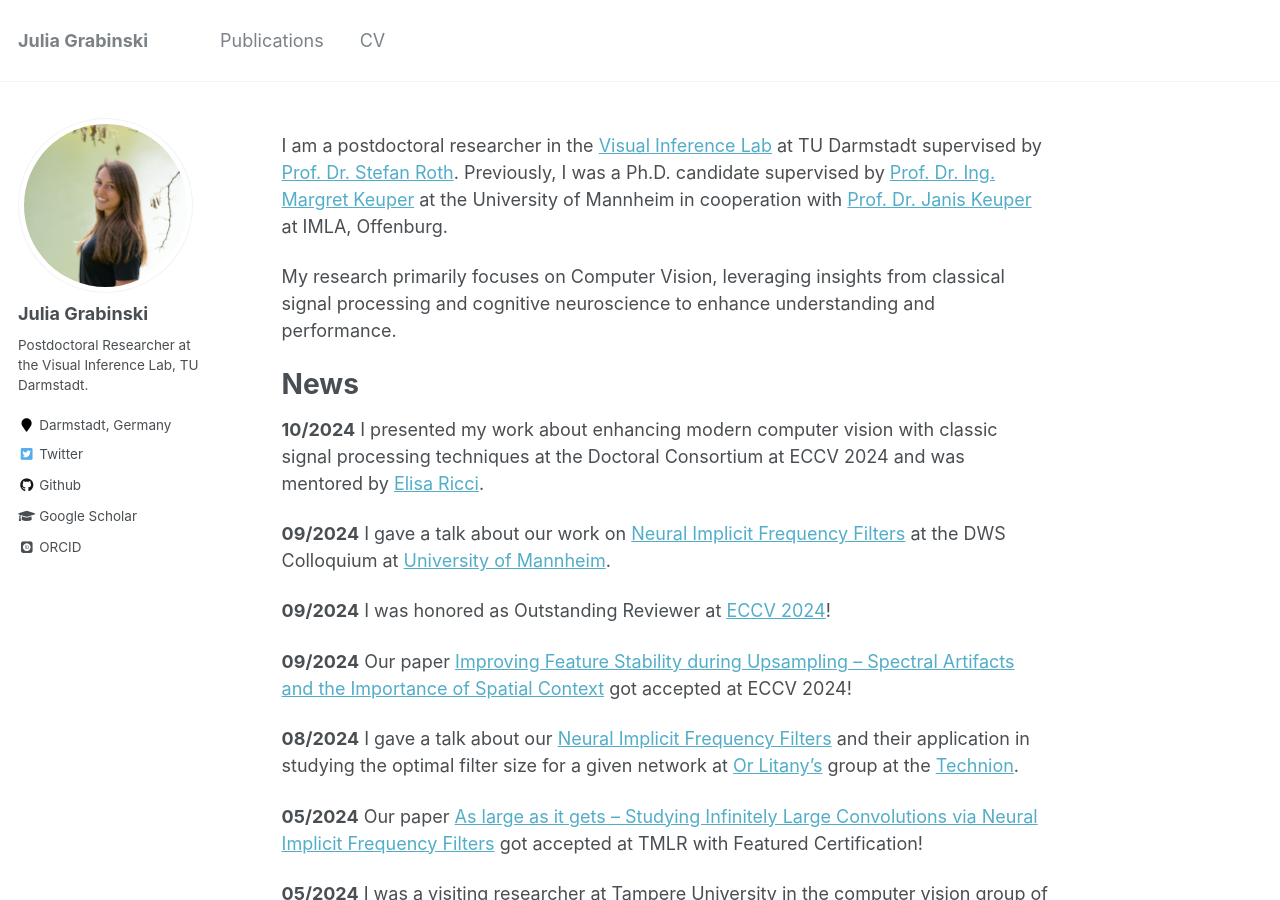
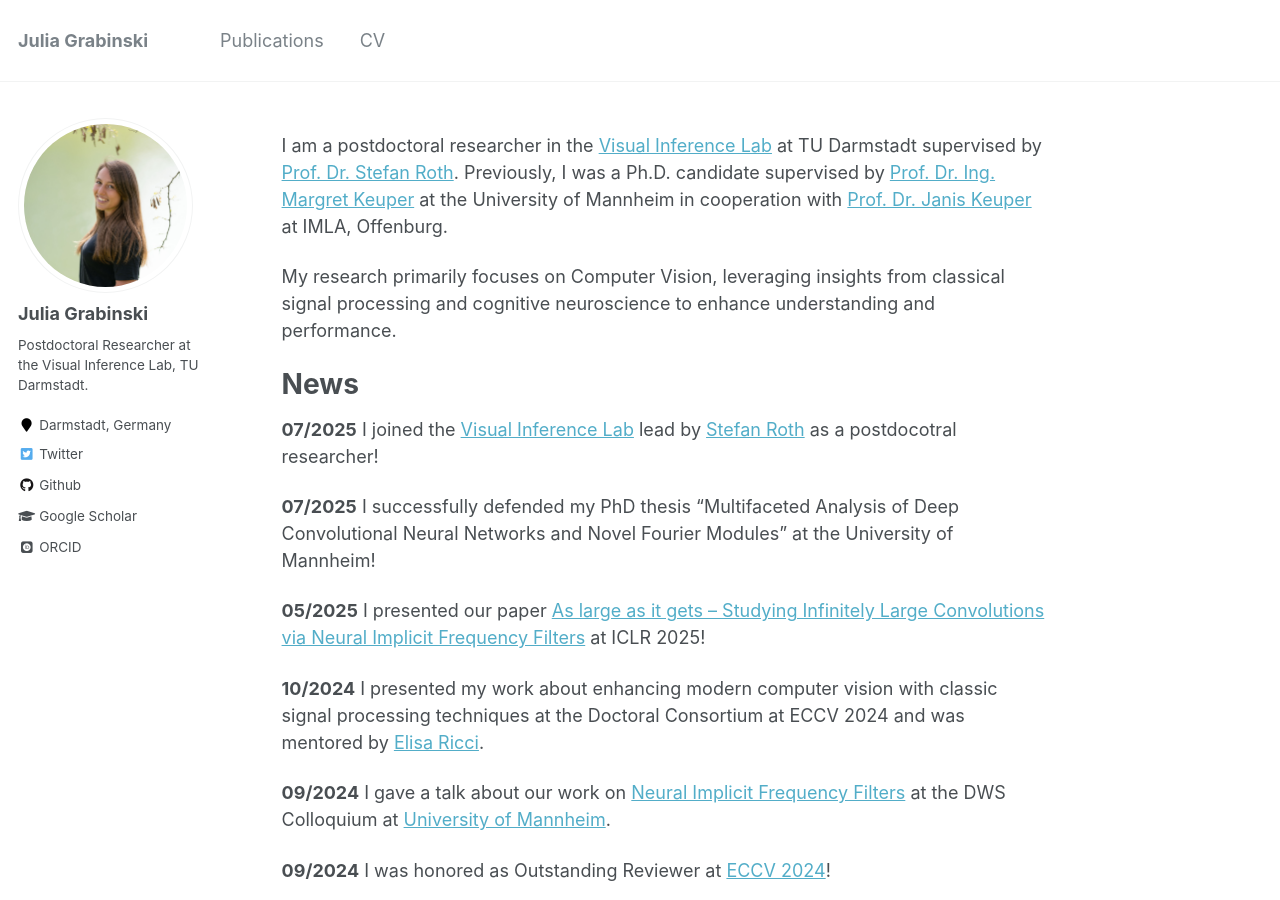
Before and after one commit to GeJulia/gejulia.github.io, a Jekyll site: the page built from _pages/about.md, in a window 1280 px wide and 900 px high. Built offline with Jekyll 4.4.1, drawn with Linux system fonts in a browser that asks for light colours; some web fonts are replaced.

Commit message:
update updates

```diff
--- a/_pages/about.md
+++ b/_pages/about.md
@@ -16,6 +16,13 @@ My research primarily focuses on Computer Vision, leveraging insights from class
 
 News
 ======
+
+**07/2025** I joined the [Visual Inference Lab](https://www.visinf.tu-darmstadt.de/visual_inference/index.en.jsp) lead by [Stefan Roth](https://www.visinf.tu-darmstadt.de/visual_inference/people_vi/stefan_roth.en.jsp) as a postdocotral researcher!
+
+**07/2025** I successfully defended my PhD thesis "Multifaceted Analysis of Deep Convolutional Neural Networks and Novel Fourier Modules" at the University of Mannheim!
+
+**05/2025** I presented our paper [As large as it gets – Studying Infinitely Large Convolutions via Neural Implicit Frequency Filters](https://openreview.net/forum?id=xRy1YRcHWj) at ICLR 2025!
+
 **10/2024** I presented my work about enhancing modern computer vision with classic signal processing techniques at the Doctoral Consortium at ECCV 2024 and was mentored by [Elisa Ricci](https://eliricci.eu/).
 
 **09/2024** I gave a talk about our work on [Neural Implicit Frequency Filters](https://openreview.net/forum?id=xRy1YRcHWj) at the DWS Colloquium at [University of Mannheim](https://www.uni-mannheim.de/dws/).
```
